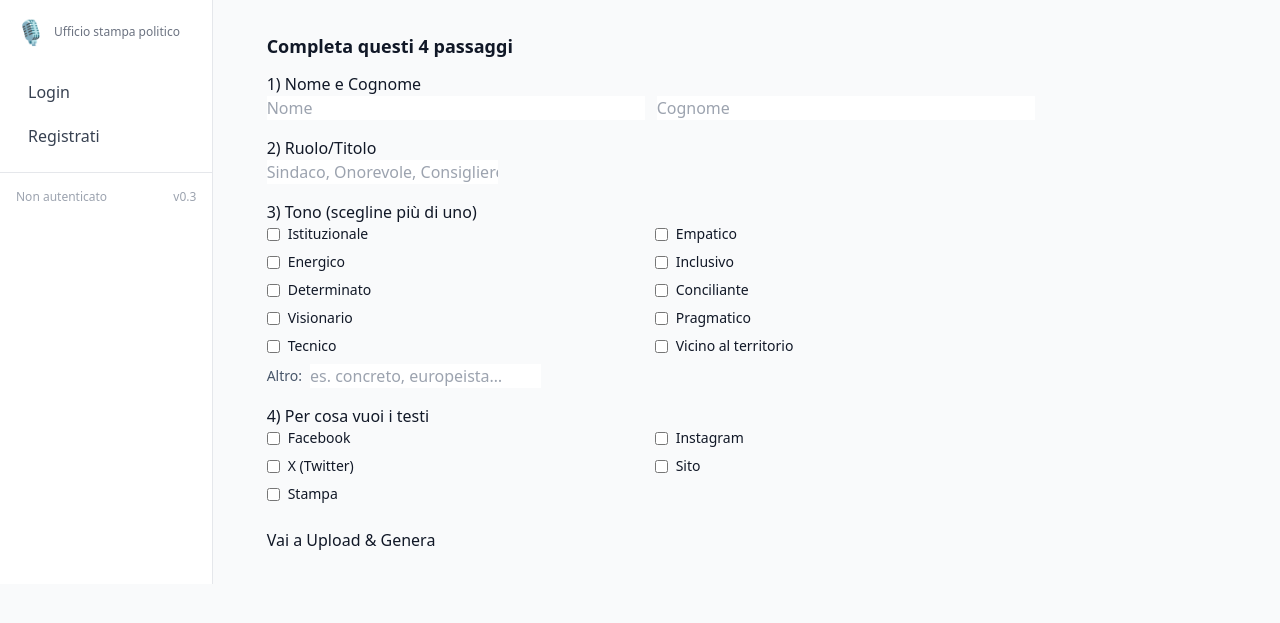
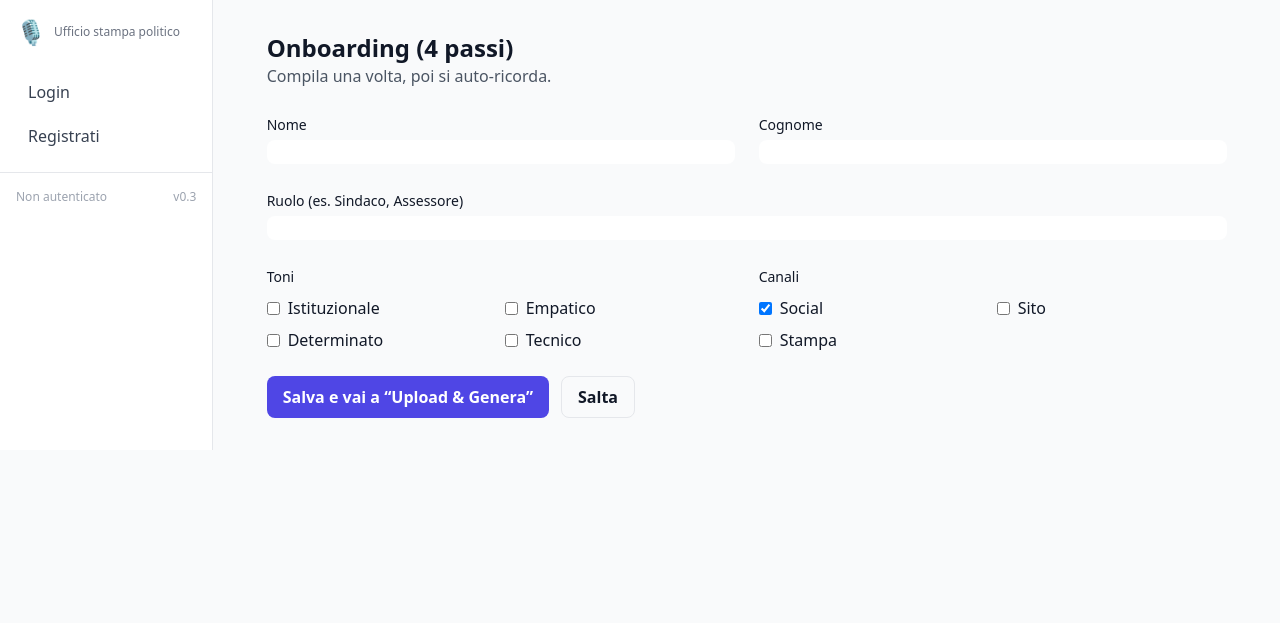
Before and after one commit to lorenzospadotto-debug/noventa-comms-app, a FastAPI app: template templates/home.html in a window 1280 px wide. Shown: the top 623 px of the page. Run offline with FastAPI, Linux system fonts and the light colour scheme; the template is opened without the code that fills it, so the values that code supplies are empty; some libraries are stand-ins or nearby versions.

Commit message:
Update home.html

```diff
--- a/templates/home.html
+++ b/templates/home.html
@@ -1,54 +1,57 @@
 {% extends "base.html" %}
 {% block content %}
-  <section class="card max-w-3xl">
-    <h2 class="text-lg font-semibold mb-3">Completa questi 4 passaggi</h2>
-    <form method="post" action="/onboarding" class="space-y-4" @submit="loading=true">
+<h1 class="text-2xl font-bold">Onboarding (4 passi)</h1>
+<p class="text-gray-600">Compila una volta, poi si auto-ricorda.</p>
+
+<form action="/save_onboarding" method="post" class="mt-6 grid grid-cols-1 md:grid-cols-2 gap-6" onsubmit="showOverlay()">
   <div>
-        <div class="label">1) Nome e Cognome</div>
-        <div class="grid grid-cols-1 md:grid-cols-2 gap-3">
-          <input name="first_name" class="input" placeholder="Nome" value="{{ settings.first_name }}">
-          <input name="last_name" class="input" placeholder="Cognome" value="{{ settings.last_name }}">
+    <label class="block">
+      <span class="text-sm font-medium">Nome</span>
+      <input type="text" name="first_name" value="{{ profile.first_name }}" class="mt-1 w-full rounded-lg border-gray-300 focus:ring-2 focus:ring-indigo-600">
+    </label>
   </div>
+  <div>
+    <label class="block">
+      <span class="text-sm font-medium">Cognome</span>
+      <input type="text" name="last_name" value="{{ profile.last_name }}" class="mt-1 w-full rounded-lg border-gray-300 focus:ring-2 focus:ring-indigo-600">
+    </label>
+  </div>
+  <div class="md:col-span-2">
+    <label class="block">
+      <span class="text-sm font-medium">Ruolo (es. Sindaco, Assessore)</span>
+      <input type="text" name="role" value="{{ profile.role }}" class="mt-1 w-full rounded-lg border-gray-300 focus:ring-2 focus:ring-indigo-600">
+    </label>
   </div>
 
   <div>
-        <div class="label">2) Ruolo/Titolo</div>
-        <input name="role" class="input" placeholder="Sindaco, Onorevole, Consigliere…" value="{{ settings.role }}">
-      </div>
-
-      <div>
-        <div class="label">3) Tono (scegline più di uno)</div>
-        {% set opts = ["Istituzionale","Empatico","Energico","Inclusivo","Determinato","Conciliante","Visionario","Pragmatico","Tecnico","Vicino al territorio"] %}
-        <div class="grid grid-cols-2 gap-2">
-          {% for t in opts %}
-          <label class="flex items-center gap-2 text-sm">
-            <input type="checkbox" name="tones" value="{{ t }}" class="checkbox" {% if settings.tones and t in settings.tones %}checked{% endif %}>
+    <span class="text-sm font-medium">Toni</span>
+    <div class="mt-2 grid grid-cols-2 gap-2">
+      {% set tones = profile.tones or [] %}
+      {% for t in ['Istituzionale','Empatico','Determinato','Tecnico'] %}
+      <label class="flex items-center gap-2">
+        <input type="checkbox" name="tones" value="{{ t }}" {% if t in tones %}checked{% endif %}>
         <span>{{ t }}</span>
-          </label>
-          {% endfor %}
-        </div>
-        <div class="mt-2 flex items-center gap-2">
-          <span class="text-sm text-slate-600">Altro:</span>
-          <input name="tone_other" class="input" value="{{ settings.tone_other }}" placeholder="es. concreto, europeista…">
-        </div>
-      </div>
-
-      <div>
-        <div class="label">4) Per cosa vuoi i testi</div>
-        {% set L = {"facebook":"Facebook","instagram":"Instagram","x":"X (Twitter)","website":"Sito","press":"Stampa"} %}
-        <div class="grid grid-cols-2 gap-2">
-          {% for key,label in L.items() %}
-          <label class="flex items-center gap-2 text-sm">
-            <input type="checkbox" name="channels" value="{{ key }}" class="checkbox" {% if settings.channels and key in settings.channels %}checked{% endif %}>
-            <span>{{ label }}</span>
       </label>
       {% endfor %}
     </div>
   </div>
 
-      <div class="pt-2">
-        <button class="btn-primary" type="submit">Vai a Upload & Genera</button>
+  <div>
+    <span class="text-sm font-medium">Canali</span>
+    <div class="mt-2 grid grid-cols-2 gap-2">
+      {% set channels = profile.channels or ['Social'] %}
+      {% for c in ['Social','Sito','Stampa'] %}
+      <label class="flex items-center gap-2">
+        <input type="checkbox" name="channels" value="{{ c }}" {% if c in channels %}checked{% endif %}>
+        <span>{{ c }}</span>
+      </label>
+      {% endfor %}
+    </div>
+  </div>
+
+  <div class="md:col-span-2 flex gap-3">
+    <button class="px-4 py-2 rounded-lg bg-indigo-600 text-white font-semibold">Salva e vai a “Upload & Genera”</button>
+    <a href="/compose" class="px-4 py-2 rounded-lg border font-semibold">Salta</a>
   </div>
 </form>
-  </section>
 {% endblock %}
```
Lines whose indentation alone changed are shown as unchanged.
